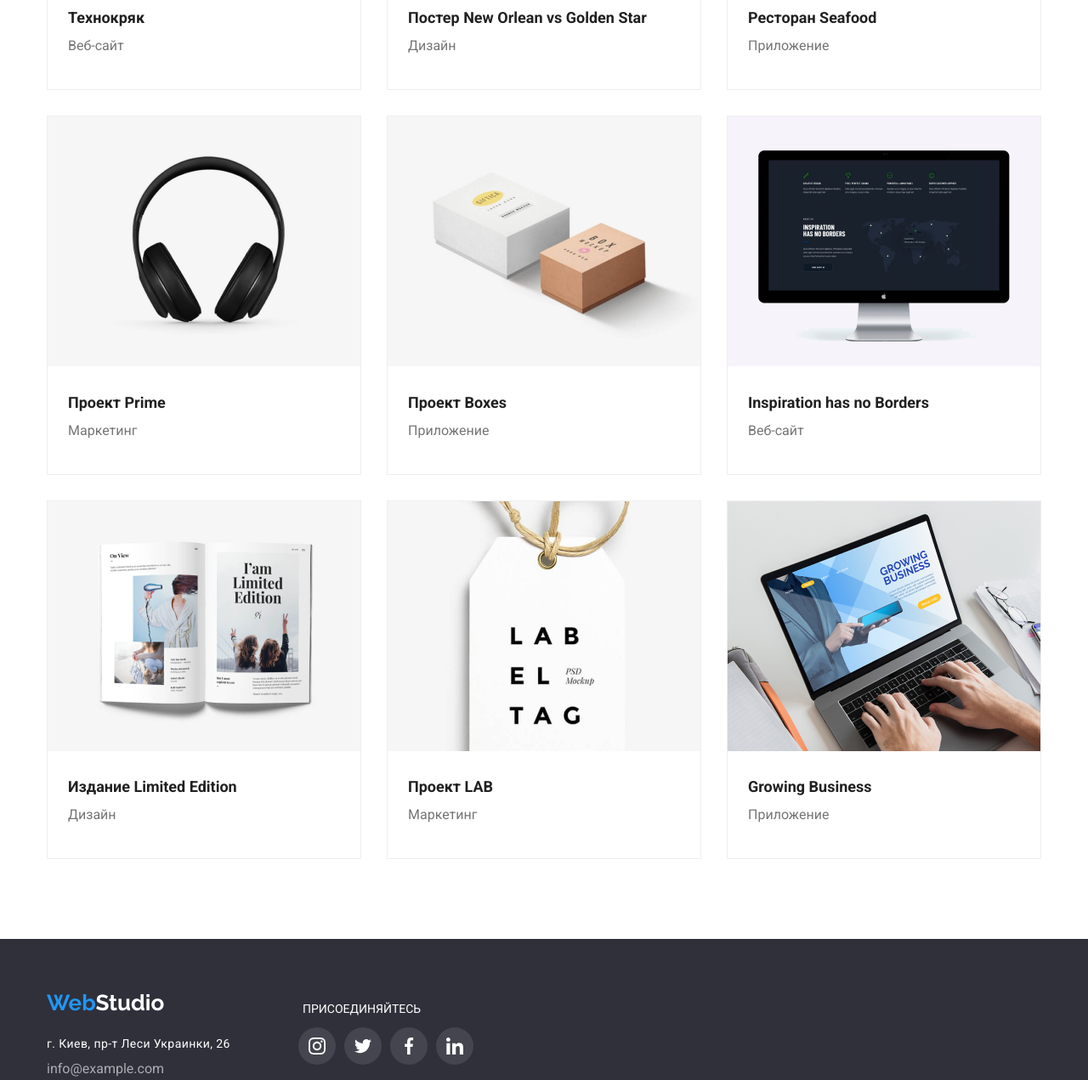
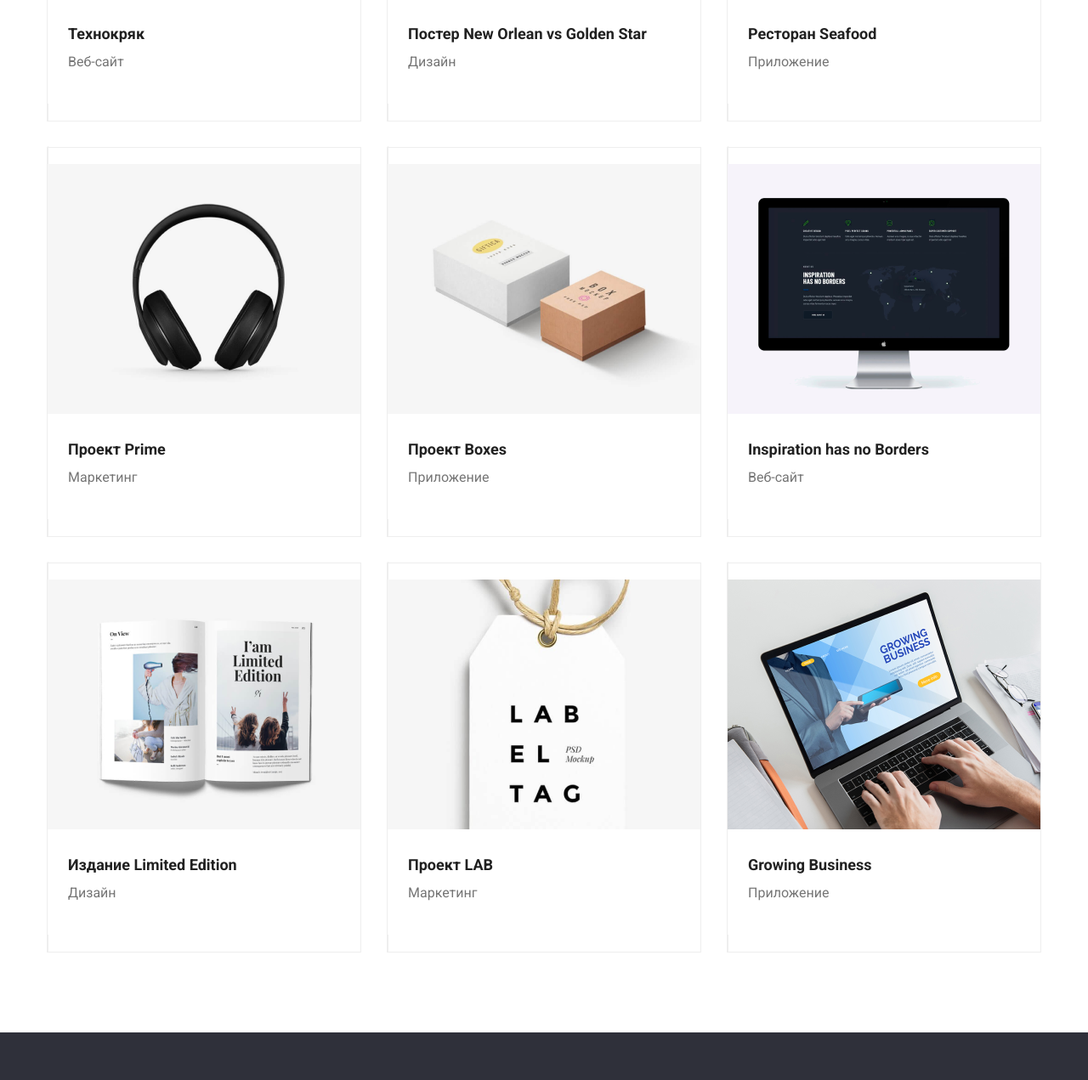
Before and after one commit to Elena-Vyhivska/goit-markup-hw-05, a plain HTML site: page portfolio.html in a window 1280 px wide. Shown: the part 583-1854 px from the top of the page at 85% size. Drawn offline with nearby package versions, Linux system fonts and the light colour scheme.

Commit message:
домашняя работа

```diff
--- a/portfolio.html
+++ b/portfolio.html
@@ -58,7 +58,7 @@
 <p class="pictures-link">Веб-сайт</p></div>
 <p></p></a></li>
 
-<li class="item-list"><a href=""><div class="new"><img src="./img/img9.png" alt="2 баскетболиста борятся за мяч" width="370">
+<li class="item-list"><a class="toonew" href=""><div class="new"><img src="./img/img9.png" alt="2 баскетболиста борятся за мяч" width="370">
     <div class="newpict">
         <p class="newpicttoo">Технокряк это современная площадка распространения коронавируса. Компании используют эту
             платформу для цифрового
@@ -69,49 +69,49 @@
 <p class="pictures-link">Дизайн</p></div>
 <p></p></a></li>
 
-<li class="item-list"><a href=""><div class="new"><img src="./img/img10.png" alt="логотип ресторана" width="370">
+<li class="item-list"><a class="toonew" href=""><div class="new"><img src="./img/img10.png" alt="логотип ресторана" width="370">
      <div class="newpict"><p class="newpicttoo">Технокряк это современная площадка распространения коронавируса. Компании используют эту платформу для цифрового
     шпионажа и атак на защищённые сервера конкурентов.</p></div></div>
 <div class="cont-pictur"><h2 class="pictures-page">Ресторан Seafood</h2>
 <p class="pictures-link">Приложение</p></div>
 <p></p></a></li>
 
-<li class="item-list"><a href=""><div class="new"><img src="./img/img11.png" alt="наушники" width="370">
+<li class="item-list"><a class="toonew" href=""><div class="new"><img src="./img/img11.png" alt="наушники" width="370">
      <div class="newpict"><p class="newpicttoo">Технокряк это современная площадка распространения коронавируса. Компании используют эту платформу для цифрового
     шпионажа и атак на защищённые сервера конкурентов.</p></div></div>
 <div class="cont-pictur"><h2 class="pictures-page">Проект Prime</h2>
 <p class="pictures-link">Маркетинг</p></div>
 <p></p></a></li>
 
-<li class="item-list"><a href=""><div class="new"><img src="./img/img12.png" alt="две коробки" width="370">
+<li class="item-list"><a class="toonew" href=""><div class="new"><img src="./img/img12.png" alt="две коробки" width="370">
      <div class="newpict"><p class="newpicttoo">Технокряк это современная площадка распространения коронавируса. Компании используют эту платформу для цифрового
     шпионажа и атак на защищённые сервера конкурентов.</p></div></div>
 <div class="cont-pictur"><h2 class="pictures-page">Проект Boxes</h2>
 <p class="pictures-link">Приложение</p></div>
 <p></p></a></li>
 
-<li class="item-list"><a href=""><div class="new"><img src="./img/img13.png" alt="заставка монитора" width="370">
+<li class="item-list"><a class="toonew" href=""><div class="new"><img src="./img/img13.png" alt="заставка монитора" width="370">
      <div class="newpict"><p class="newpicttoo">Технокряк это современная площадка распространения коронавируса. Компании используют эту платформу для цифрового
     шпионажа и атак на защищённые сервера конкурентов.</p></div></div>
 <div class="cont-pictur"><h2 class="pictures-page">Inspiration has no Borders</h2>
 <p class="pictures-link">Веб-сайт</p></div>
 <p></p></a></li>
 
-<li class="item-list"><a href=""><div class="new"><img src="./img/img14.png" alt="откритый журнал" width="370">
+<li class="item-list"><a class="toonew" href=""><div class="new"><img src="./img/img14.png" alt="откритый журнал" width="370">
      <div class="newpict"><p class="newpicttoo">Технокряк это современная площадка распространения коронавируса. Компании используют эту платформу для цифрового
     шпионажа и атак на защищённые сервера конкурентов.</p></div></div>
 <div class="cont-pictur"><h2 class="pictures-page">Издание Limited Edition</h2>
 <p class="pictures-link">Дизайн</p></div>
 <p></p></a></li>
 
-<li class="item-list"><a href=""><div class="new"><img src="./img/img15.png" alt="етикетка проекта" width="370">
+<li class="item-list"><a class="toonew" href=""><div class="new"><img src="./img/img15.png" alt="етикетка проекта" width="370">
      <div class="newpict"><p class="newpicttoo">Технокряк это современная площадка распространения коронавируса. Компании используют эту платформу для цифрового
     шпионажа и атак на защищённые сервера конкурентов.</p></div></div>
 <div class="cont-pictur"><h2 class="pictures-page">Проект LAB</h2>
 <p class="pictures-link">Маркетинг</p></div>
 <p></p></a></li>
 
-<li class="item-list"><a href=""><div class="new"><img src="./img/img16.png" alt="человек рабртает за ноутбуком" width="370">
+<li class="item-list"><a class="toonew" href=""><div class="new"><img src="./img/img16.png" alt="человек рабртает за ноутбуком" width="370">
     <div class="newpict">
         <p class="newpicttoo">Технокряк это современная площадка распространения коронавируса. Компании используют эту
             платформу для цифрового
--- a/styles.css
+++ b/styles.css
@@ -572,6 +572,23 @@ transition: 0.25s cubic-bezier(0.4, 0, 0.2, 1);
  transition-property: box-shadow, background-color, transform;
 
 }
+.toonew {
+  border: 1px solid #EEEEEE;
+ width: 370px;
+
+ margin-right: 30px;
+ margin-bottom: 30px;
+ position: relative;
+ text-align: left;
+ transition: 0.25s cubic-bezier(0.4, 0, 0.2, 1);
+ transition-property: box-shadow, background-color, transform;
+
+}
+.toonew:hover .newpict,
+.toonew:focus .newpict {
+transform: translateY(0);
+transition: 0.25s cubic-bezier(0.4, 0, 0.2, 1);
+}
 
 
 
```
